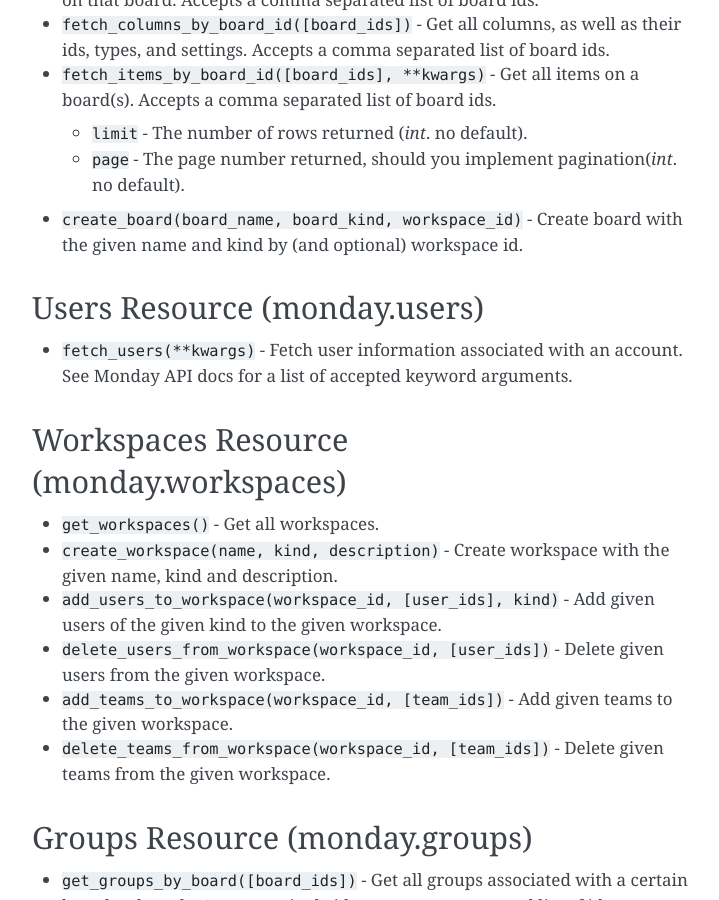
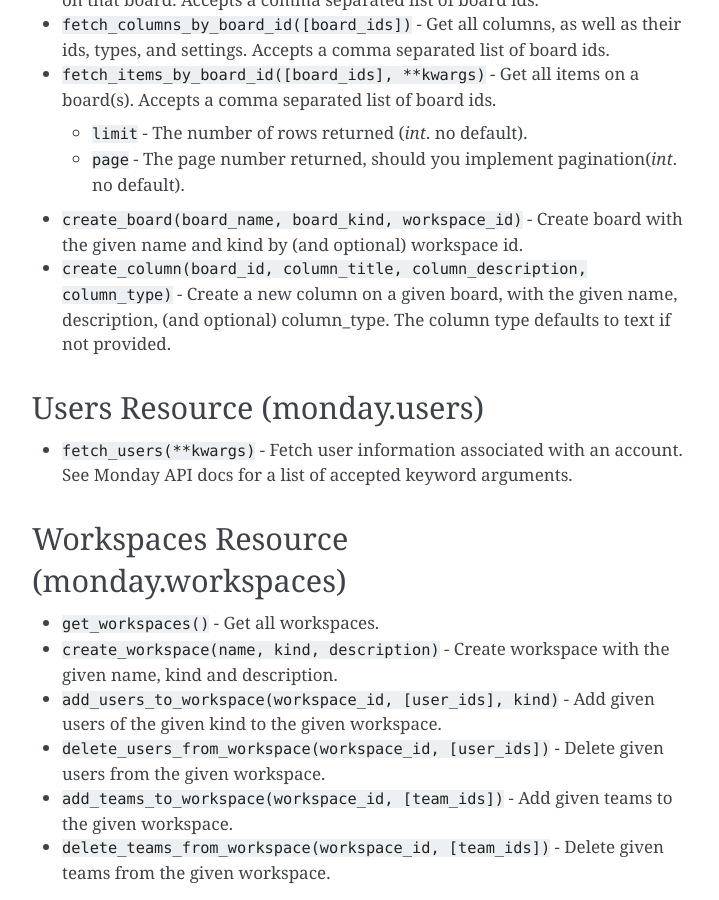
Before and after one commit to ProdPerfect/monday, a Sphinx documentation site: the page built from docs/README.rst, in a window 1280 px wide and 900 px high, scrolled down 2180 px. Shown: the whole window, without its empty margins (388-1107 px from the left). Built offline with Sphinx 7.4.7, drawn with Linux system fonts in a browser that asks for light colours.

Commit message:
Update documentation with new method

```diff
--- a/docs/README.rst
+++ b/docs/README.rst
@@ -124,6 +124,11 @@
 
 -  ``create_board(board_name, board_kind, workspace_id)`` - Create board
    with the given name and kind by (and optional) workspace id.
+
+-  ``create_column(board_id, column_title, column_description, column_type)`` - Create a new column
+   on a given board, with the given name, description, (and optional) column_type.
+   The column type defaults to text if not provided.
+
 
 Users Resource (monday.users)
 ^^^^^^^^^^^^^^^^^^^^^^^^^^^^^
```
